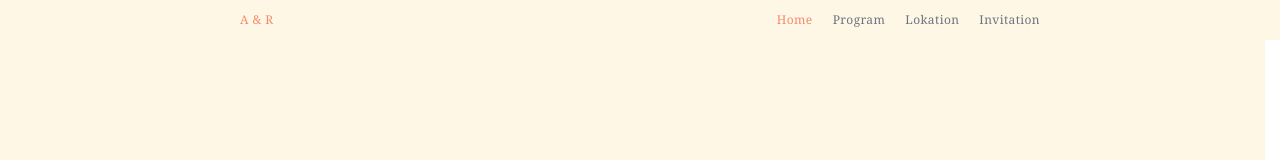
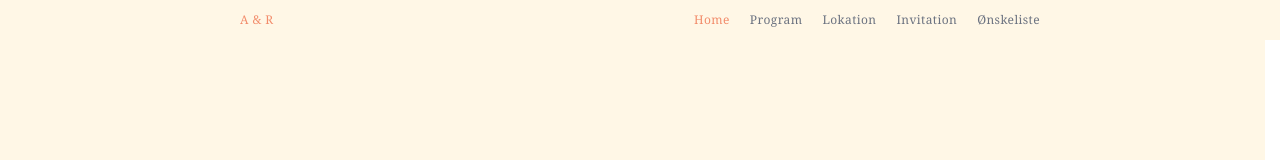
Before and after one commit to KatlaTL/wedding_application, a React (Vite) app: page / in a window 1280 px wide. Shown: the top 160 px of the page. Built offline with nearby package versions, Linux system fonts and the light colour scheme.

Commit message:
auto generate navlink based on router

```diff
--- a/src/components/TopNav.tsx
+++ b/src/components/TopNav.tsx
@@ -1,11 +1,13 @@
 import { useEffect, useState } from "react";
-import { Link, NavLink, type NavLinkRenderProps } from "react-router-dom"
+import { Link, NavLink, type NavLinkRenderProps } from "react-router-dom";
+import { router } from "../router";
 
 /**
  * The top navigation component
  */
 const TopNav = () => {
     const [atTop, setAtTop] = useState<boolean>(false);
+    const routes = router.routes;
 
     useEffect(() => {
         const handleScroll = () => {
@@ -36,10 +38,12 @@ const TopNav = () => {
                         <Link to="/">A &amp; R</Link>
                     </div>
                     <div className="flex gap-5 text-muted-foreground">
-                        <NavLink className={linkClassNames} to="/">Home</NavLink>
-                        <NavLink className={linkClassNames} to="/program">Program</NavLink>
-                        <NavLink className={linkClassNames} to="/location">Lokation</NavLink>
-                        <NavLink className={linkClassNames} to="/invitation">Invitation</NavLink>
+                        {routes[0].children!
+                            .filter(r => r.path)
+                            .filter(r => r.handle?.label)
+                            .map(({ path, handle }) => (
+                                <NavLink className={linkClassNames} key={path} to={path!}>{handle.label}</NavLink>
+                            ))}
                     </div>
                 </div>
             </div>
```
Also changed, not shown: src/router.tsx (+6 -5 lines).
